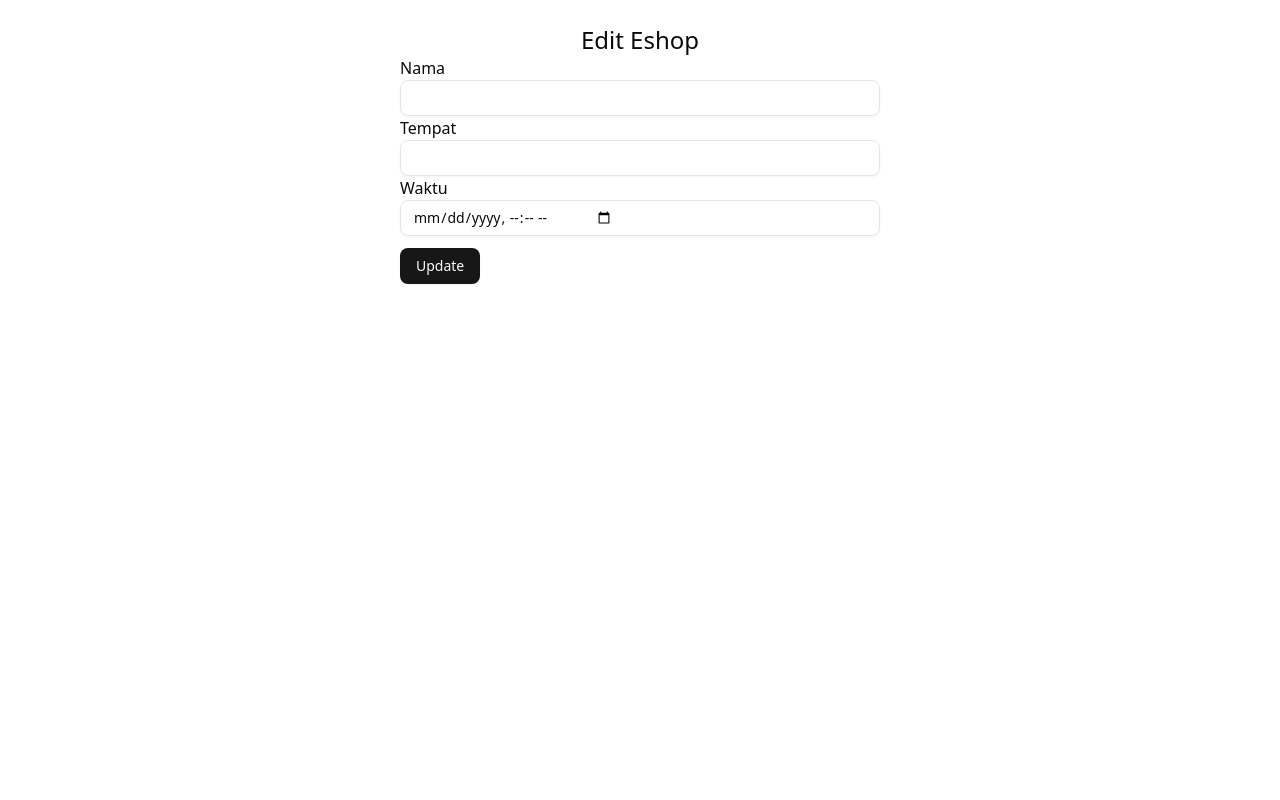
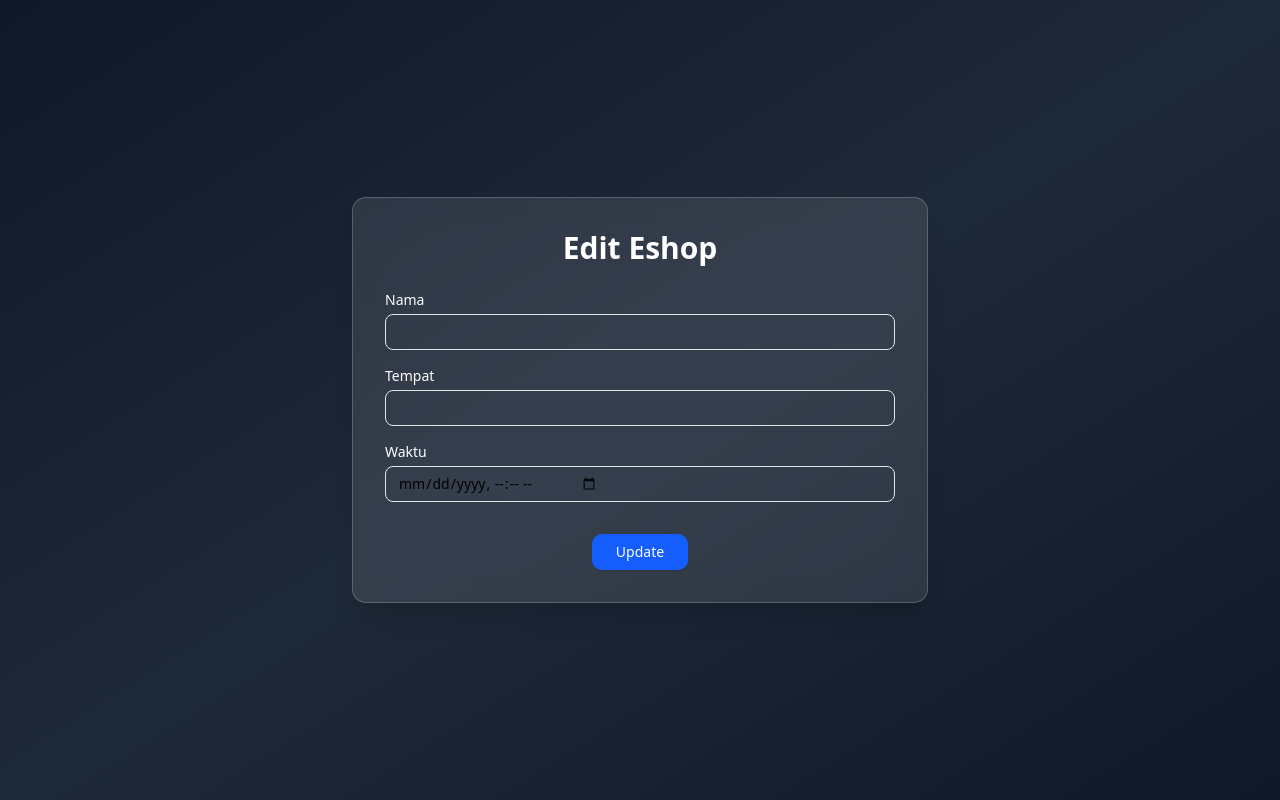
Before and after one commit to katelapo/eshop, a Vue app: page /eshop/1 in a window 1280 px wide. Built offline with nearby package versions, Linux system fonts and the light colour scheme; no server answers.

Commit message:
perbarui tampilan css

```diff
--- a/src/views/CreateEshopView.vue
+++ b/src/views/CreateEshopView.vue
@@ -1,11 +1,10 @@
-
 <script setup lang="ts">
 import { ref } from 'vue'
 import { useRouter } from 'vue-router'
 import { Button } from '@/components/ui/button'
 import { Input } from '@/components/ui/input'
 
-const router = useRouter();
+const router = useRouter()
 
 const name = ref('')
 const place = ref('')
@@ -15,40 +14,66 @@ const saveData = async () => {
   const newEshop = JSON.stringify({
     name: name.value,
     place: place.value,
-        time: Date.parse(time.value)/1000,
+    time: Date.parse(time.value) / 1000,
   })
 
   const response = await fetch('/api/eshops', {
-        method:'POST',
+    method: 'POST',
     body: newEshop,
   })
-    const data = await response.json()
 
+  if (response.ok) {
     router.push('/')
+  }
 }
 </script>
 
+<template>
+  <main class="relative min-h-screen flex items-center justify-center bg-gradient-to-br from-gray-900 via-gray-800 to-gray-900 overflow-hidden">
+    <!-- Background Glow Animation -->
+    <div class="absolute inset-0 -z-10 animate-gradient opacity-30"></div>
 
-<template>
-    <div class="container px-4 py-6 mx-auto w-lg">
-        <h1 class="text-lg sm:text-2xl text-center">Buat Eshop Baru</h1>
-        <form @submit.prevent="saveData">
-            <div class="w-full">
-                <label>Nama</label>
-                <Input type="text" v-model="name" />
+    <div class="bg-white/10 backdrop-blur-md rounded-xl border border-white/20 shadow-xl p-8 w-full max-w-xl text-white">
+      <h1 class="text-3xl font-bold text-center mb-6">Buat Eshop Baru</h1>
+      <form @submit.prevent="saveData" class="space-y-4">
+        <div>
+          <label class="block mb-1 text-sm font-medium">Nama</label>
+          <Input type="text" v-model="name" class="w-full text-black" />
         </div>
         <div>
-                <label>Tempat</label>
-                <Input type="text" v-model="place" />
+          <label class="block mb-1 text-sm font-medium">Tempat</label>
+          <Input type="text" v-model="place" class="w-full text-black" />
         </div>
         <div>
-                <label>Waktu</label>
-                <Input type="datetime-local" v-model="time" />
+          <label class="block mb-1 text-sm font-medium">Waktu</label>
+          <Input type="datetime-local" v-model="time" class="w-full text-black" />
         </div>
-
-            <div class="mt-3">
-                <Button type="submit">Simpan</Button>
+        <div class="pt-4 text-center">
+          <Button type="submit" class="bg-blue-600 hover:bg-blue-700 text-white px-6 py-2 rounded-lg transition">
+            Simpan
+          </Button>
         </div>
       </form>
     </div>
+  </main>
 </template>
+
+<style scoped>
+@keyframes gradient {
+  0% {
+    background-position: 0% 50%;
+  }
+  50% {
+    background-position: 100% 50%;
+  }
+  100% {
+    background-position: 0% 50%;
+  }
+}
+
+.animate-gradient {
+  background: linear-gradient(270deg, #1e3a8a, #9333ea, #06b6d4);
+  background-size: 600% 600%;
+  animation: gradient 10s ease infinite;
+}
+</style>
--- a/src/views/EditEshopView.vue
+++ b/src/views/EditEshopView.vue
@@ -4,8 +4,7 @@ import { useRoute, useRouter } from 'vue-router'
 import { Button } from '@/components/ui/button'
 import { Input } from '@/components/ui/input'
 
-const router = useRouter();
-
+const router = useRouter()
 const route = useRoute()
 const id = route.params.id
 
@@ -17,22 +16,23 @@ const saveData = async () => {
   const event = JSON.stringify({
     name: name.value,
     place: place.value,
-        time: Date.parse(time.value)/1000,
+    time: Date.parse(time.value) / 1000,
   })
 
   const response = await fetch(`/api/eshops/${id}`, {
-        method:'PUT',
+    method: 'PUT',
     body: event,
   })
-    const data = await response.json()
 
+  if (response.ok) {
     router.push('/')
+  }
 }
 
 onMounted(() => {
   fetch(`/api/eshops/${id}`)
-        .then(response => response.json())
-        .then(data => {
+    .then((response) => response.json())
+    .then((data) => {
       name.value = data.name
       place.value = data.place
       time.value = new Date(data.time * 1000).toISOString().slice(0, 16)
@@ -41,25 +41,51 @@ onMounted(() => {
 </script>
 
 <template>
-    <div class="container px-4 py-6 mx-auto w-lg">
-        <h1 class="text-lg sm:text-2xl text-center">Edit Eshop</h1>
-        <form @submit.prevent="saveData">
-            <div class="w-full">
-                <label>Nama</label>
-                <Input type="text" v-model="name" />
+  <main class="relative min-h-screen flex items-center justify-center bg-gradient-to-br from-gray-900 via-gray-800 to-gray-900 overflow-hidden">
+    <!-- Animated Background -->
+    <div class="absolute inset-0 -z-10 animate-gradient opacity-30"></div>
+
+    <div class="bg-white/10 backdrop-blur-md rounded-xl border border-white/20 shadow-xl p-8 w-full max-w-xl text-white">
+      <h1 class="text-3xl font-bold text-center mb-6">Edit Eshop</h1>
+      <form @submit.prevent="saveData" class="space-y-4">
+        <div>
+          <label class="block mb-1 text-sm font-medium">Nama</label>
+          <Input type="text" v-model="name" class="w-full text-black" />
         </div>
         <div>
-                <label>Tempat</label>
-                <Input type="text" v-model="place" />
+          <label class="block mb-1 text-sm font-medium">Tempat</label>
+          <Input type="text" v-model="place" class="w-full text-black" />
         </div>
         <div>
-                <label>Waktu</label>
-                <Input type="datetime-local" v-model="time" />
+          <label class="block mb-1 text-sm font-medium">Waktu</label>
+          <Input type="datetime-local" v-model="time" class="w-full text-black" />
         </div>
-
-            <div class="mt-3">
-                <Button type="submit">Update</Button>
+        <div class="pt-4 text-center">
+          <Button type="submit" class="bg-blue-600 hover:bg-blue-700 text-white px-6 py-2 rounded-lg transition">
+            Update
+          </Button>
         </div>
       </form>
     </div>
+  </main>
 </template>
+
+<style scoped>
+@keyframes gradient {
+  0% {
+    background-position: 0% 50%;
+  }
+  50% {
+    background-position: 100% 50%;
+  }
+  100% {
+    background-position: 0% 50%;
+  }
+}
+
+.animate-gradient {
+  background: linear-gradient(270deg, #1e3a8a, #9333ea, #06b6d4);
+  background-size: 600% 600%;
+  animation: gradient 10s ease infinite;
+}
+</style>
--- a/src/views/HomeView.vue
+++ b/src/views/HomeView.vue
@@ -32,25 +32,55 @@ const removeEshop = async (id: string) => {
 </script>
 
 <template>
-  <main>
-    <div>Daftar Eshop</div>
-    <div>
-      <RouterLink to="/eshop">Buat Eshop</RouterLink>
-    </div>
-    <div>
-      <ul>
-        <li v-for="eshop in eshops" :key="eshop.id">
-          <div>{{ eshop.name }}</div>
-          <div>{{ eshop.place }}</div>
-          <div>{{ new Date(Number(eshop.time) * 1000).toLocaleString() }}</div>
-          <div>
-            <RouterLink :to="`/eshop/${eshop.id}`">Edit</RouterLink>
-          </div>
-          <div>
-            <button @click="removeEshop(eshop.id)">Hapus Data</button>
-          </div>
-        </li>
-      </ul>
+  <main class="relative min-h-screen flex flex-col items-center justify-center overflow-hidden bg-gradient-to-br from-gray-900 via-gray-800 to-gray-900">
+    <!-- Background Glow Animation -->
+    <div class="absolute inset-0 -z-10 animate-gradient opacity-30"></div>
+
+    <h1 class="text-4xl font-bold text-white mb-6">Daftar Eshop</h1>
+
+    <RouterLink
+      to="/eshop"
+      class="mb-6 px-5 py-2 bg-blue-600 text-white rounded-lg hover:bg-blue-700 transition"
+    >
+      Buat Eshop
+    </RouterLink>
+
+    <div class="grid gap-8 w-full px-4 sm:grid-cols-1 md:grid-cols-2 lg:grid-cols-3 max-w-6xl">
+      <div
+        v-for="eshop in eshops"
+        :key="eshop.id"
+        class="bg-white/10 backdrop-blur-md text-white rounded-xl p-6 border border-white/20 shadow-lg hover:shadow-blue-500/50 transition"
+      >
+        <h2 class="text-2xl font-semibold mb-2">{{ eshop.name }}</h2>
+        <p class="mb-1 text-gray-200">Tempat: {{ eshop.place }}</p>
+        <p class="mb-4 text-gray-300">
+          Tanggal: {{ new Date(Number(eshop.time) * 1000).toLocaleString() }}
+        </p>
+        <div class="flex justify-between">
+          <RouterLink :to="`/eshop/${eshop.id}`" class="text-blue-400 hover:underline">Edit</RouterLink>
+          <button @click="removeEshop(eshop.id)" class="text-red-400 hover:underline">Hapus</button>
+        </div>
+      </div>
     </div>
   </main>
 </template>
+
+<style scoped>
+@keyframes gradient {
+  0% {
+    background-position: 0% 50%;
+  }
+  50% {
+    background-position: 100% 50%;
+  }
+  100% {
+    background-position: 0% 50%;
+  }
+}
+
+.animate-gradient {
+  background: linear-gradient(270deg, #1e3a8a, #9333ea, #06b6d4);
+  background-size: 600% 600%;
+  animation: gradient 10s ease infinite;
+}
+</style>
```
Lines whose indentation alone changed are shown as unchanged.
